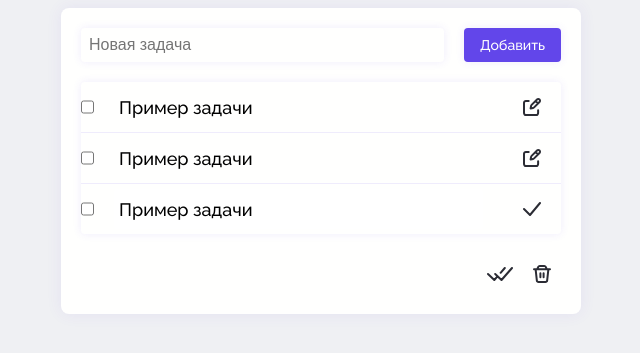
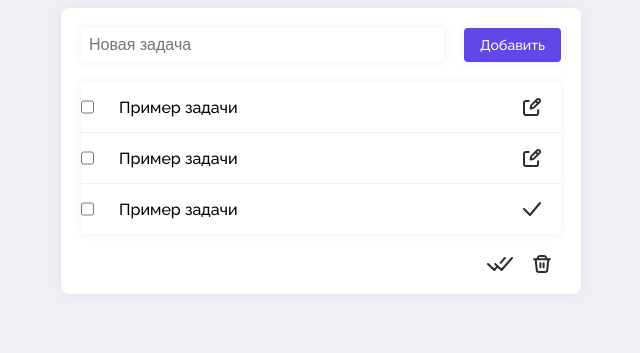
Before and after one commit to merpich/TodoApp, a website: page index.html in a window 1280 px wide. Shown: the part 189-542 px from the top of the page, without its empty margins (319-959 px from the left). Drawn offline with Linux system fonts and the light colour scheme.

Commit message:
minor edits

```diff
--- a/assets/scss/app.scss
+++ b/assets/scss/app.scss
@@ -100,7 +100,7 @@ body {
 		border: 0;
 		border-radius: rem(4);
 		font-family: var(--font-medium);
-		font-size: rem(18);
+		font-size: rem(16);
 		font-weight: 500;
 		&:focus {
 			outline: rem(2) var(--color-accent-primary) solid;
@@ -143,6 +143,7 @@ body {
 .tasks-tools {
 	display: flex;
 	justify-content: flex-end;
+	margin: rem(-10) 0;
 	// .tasks-tools__button
 	&__button {
 		display: flex;
```
Also changed, not shown: assets/css/app.min.css, 1 other file.
